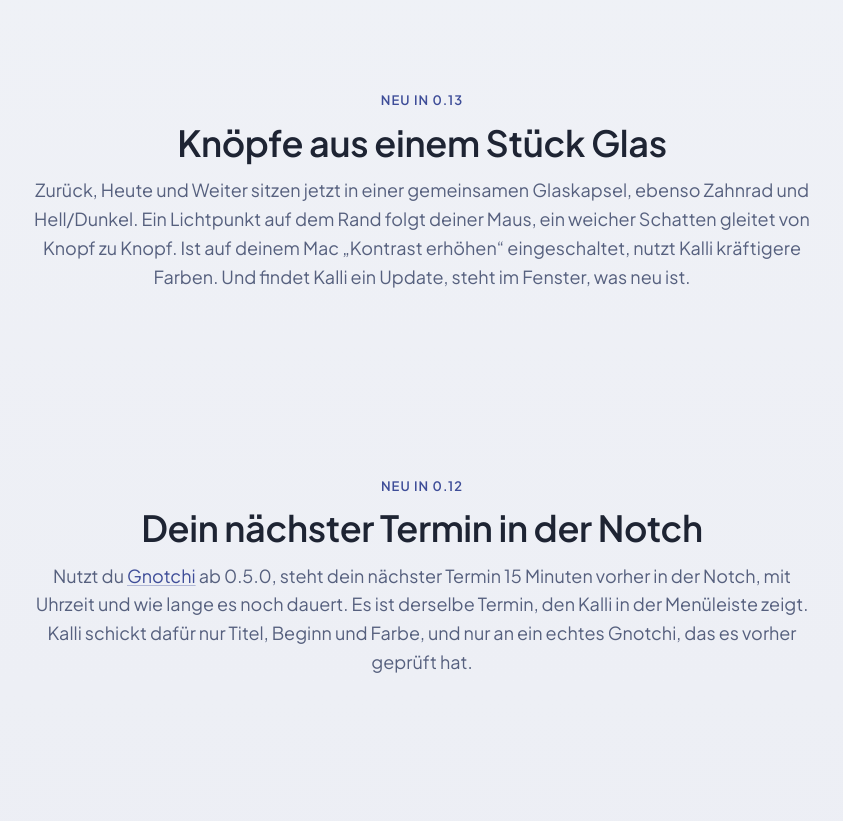
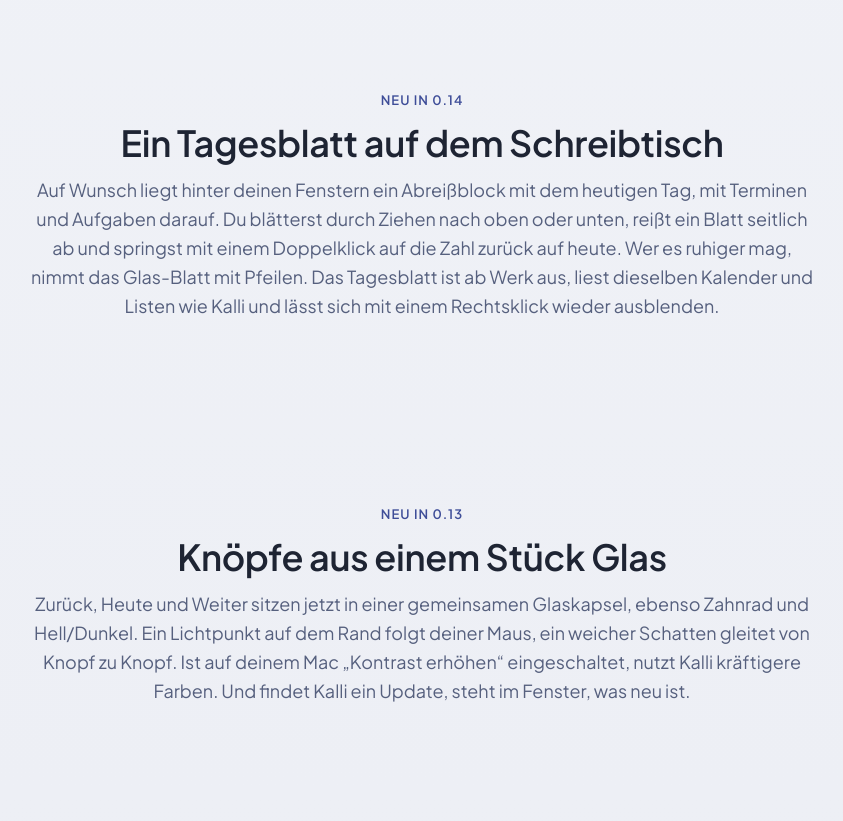
Before and after one commit to miwixyz/Kalli, a plain HTML site: page docs/index.html in a window 1280 px wide. Shown: the part 1400-2221 px from the top of the page, without its empty margins (218-1061 px from the left). Drawn offline with Linux system fonts and the light colour scheme.

Commit message:
0.14.0 — Tagesblatt auf dem Schreibtisch
Version, CHANGELOG datiert, Website (Neu in 0.14), One-Pager.

Co-Authored-By: Claude Sonnet 5.5 <noreply@anthropic.com>

```diff
--- a/docs/index.html
+++ b/docs/index.html
@@ -4,7 +4,7 @@
 <meta charset="UTF-8">
 <meta name="viewport" content="width=device-width, initial-scale=1.0">
 <!-- Erst erhöhen, wenn diese Seite gegen das Release gelesen wurde (Release-Profil app-release/references/kalli.md). -->
-<meta name="kalli:documented-version" content="0.13.0">
+<meta name="kalli:documented-version" content="0.14.0">
 <title>Kalli: Kalender in der Menüleiste für macOS, bewusst klein</title>
 <meta name="description" content="Kalli zeigt Datum, nächsten Termin und Erinnerungen in der Menüleiste deines Macs. Mit Vollbild-Hinweis vor dem Termin. Kostenlos, Open Source, kein Server.">
 <link rel="icon" href="favicon.png" type="image/png">
@@ -65,7 +65,7 @@
       <span>Kalli</span>
     </a>
     <div class="nav-links">
-      <a class="anchor" href="#neu">Neu in 0.13</a>
+      <a class="anchor" href="#neu">Neu in 0.14</a>
       <a class="anchor" href="#funktionen">Funktionen</a>
       <a class="anchor" href="#datenschutz">Datenschutz</a>
       <a href="https://github.com/miwixyz/Kalli"><svg class="ico" aria-hidden="true"><use href="#i-github"/></svg><span class="anchor">GitHub</span><span class="visually-hidden">Kalli auf GitHub</span></a>
@@ -127,6 +127,14 @@
 </header>
 
 <section id="neu">
+  <div class="wrap">
+    <span class="eyebrow">Neu in 0.14</span>
+    <h2>Ein Tagesblatt auf dem Schreibtisch</h2>
+    <p class="lead">Auf Wunsch liegt hinter deinen Fenstern ein Abreißblock mit dem heutigen Tag, mit Terminen und Aufgaben darauf. Du blätterst durch Ziehen nach oben oder unten, reißt ein Blatt seitlich ab und springst mit einem Doppelklick auf die Zahl zurück auf heute. Wer es ruhiger mag, nimmt das Glas-Blatt mit Pfeilen. Das Tagesblatt ist ab Werk aus, liest dieselben Kalender und Listen wie Kalli und lässt sich mit einem Rechtsklick wieder ausblenden.</p>
+  </div>
+</section>
+
+<section id="glas">
   <div class="wrap">
     <span class="eyebrow">Neu in 0.13</span>
     <h2>Knöpfe aus einem Stück Glas</h2>
```
Also changed, not shown: 4 other files.
